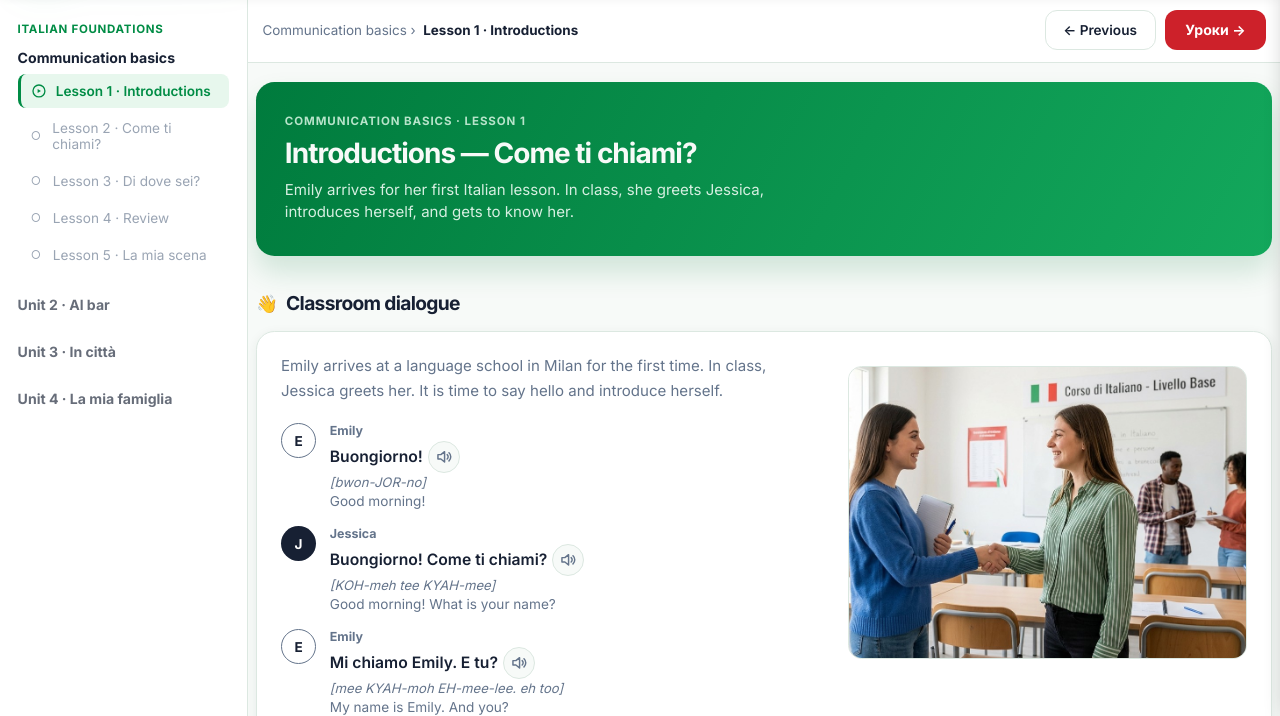
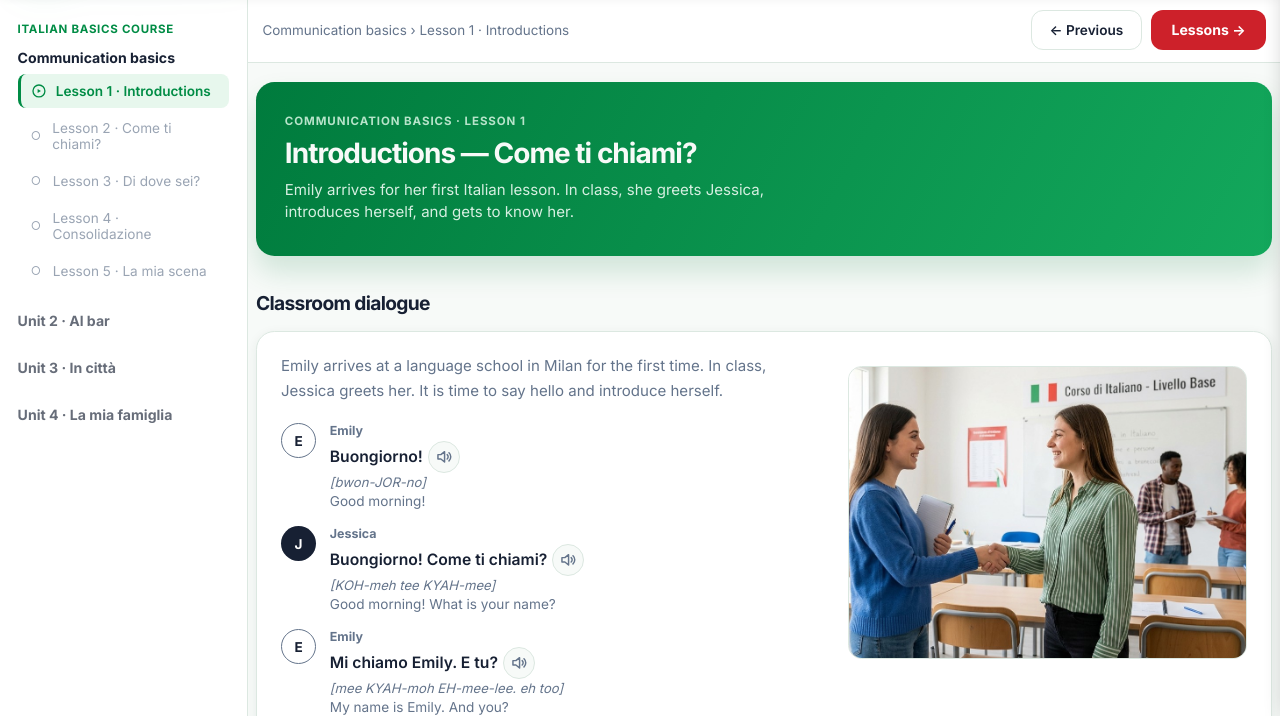
Before and after one commit to Oleewna/LanguageStudio, a plain HTML site: page pages/communication-basics/communication-basics-lesson-1.html in a window 1280 px wide. Shown: the part 84-800 px from the top of the page. Drawn offline with Linux system fonts and the light colour scheme.

Commit message:
Fixed language change and auth page

```diff
--- a/js/communication-basics/communication-basics-lesson-1.js
+++ b/js/communication-basics/communication-basics-lesson-1.js
@@ -6,6 +6,64 @@ function closeSidebar(){
   document.getElementById('sidebar').classList.remove('open');
   document.getElementById('sbOverlay').classList.remove('open');
 }
+function updateLessonPageLanguage() {
+  const english = getSourceLanguage() === 'en';
+
+  const setText = (selector, englishText, ukrainianText) => {
+    const node = document.querySelector(selector);
+    if (!node) return;
+    node.textContent = english ? englishText : ukrainianText;
+  };
+
+  const iconMarkup = '<span class="ic"><svg class="ls-icon" viewBox="0 0 24 24" fill="none" stroke="currentColor" stroke-width="1.8" stroke-linecap="round" stroke-linejoin="round"><circle cx="12" cy="12" r="9"/><path d="M10 9l5 3-5 3z" fill="currentColor" stroke="none"/></svg></span>';
+
+  setText('.sb-course', 'Italian basics course', 'Курс італійської · Основи');
+  setText('.sb-unit-title', 'Communication basics', 'Основи спілкування');
+  document.querySelectorAll('.sb-lesson').forEach((node, index) => {
+    const labels = english
+      ? ['Lesson 1 · Introductions', 'Lesson 2 · Come ti chiami?', 'Lesson 3 · Di dove sei?', 'Lesson 4 · Consolidazione', 'Lesson 5 · La mia scena']
+      : ['Урок 1 · Знайомство', 'Урок 2 · Come ti chiami?', 'Урок 3 · Di dove sei?', 'Урок 4 · Consolidazione', 'Урок 5 · La mia scena'];
+    const label = labels[index] || labels[0];
+    node.innerHTML = `${index === 0 ? iconMarkup : '<span class="ic">○</span>'}${label}`;
+  });
+
+  const lessonTextMap = {
+    '.crumb': english ? 'Communication basics › Lesson 1 · Introductions' : 'Основи спілкування › Урок 1 · Знайомство',
+    '.hero-label': english ? 'Communication basics · Lesson 1' : 'Основи спілкування · Урок 1',
+    '.hero h1': english ? 'Introductions — Come ti chiami?' : 'Знайомство — Come ti chiami?',
+    '.hero-copy p': english ? 'Emily arrives for her first Italian lesson. In class, she greets Jessica, introduces herself, and gets to know her.' : 'Софія приходить на свій перший урок італійської. У класі вона вітається, представляється та знайомиться з Оленою.',
+    '.section-title': english ? 'Classroom dialogue' : 'Діалог у класі',
+    '.story-text': english ? 'Emily arrives at a language school in Milan for the first time. In class, Jessica greets her. It is time to say hello and introduce herself.' : 'Сара вперше заходить до мовної школи в Мілані. На рецепції її зустрічає Анна — час привітатися й назвати своє ім’я.'
+  };
+
+  const lessonActionMap = [
+    { selector: '.btn-ghost', en: '← Previous', uk: '← Назад', aria: { en: 'Return to home', uk: 'Повернутися на головну' } },
+    { selector: '.btn-primary', en: 'Lessons →', uk: 'Уроки →', aria: { en: 'View all lessons', uk: 'Переглянути всі уроки' } }
+  ];
+
+  lessonActionMap.forEach(({ selector, en, uk, aria }) => {
+    const node = document.querySelector(selector);
+    if (!node) return;
+    node.textContent = english ? en : uk;
+    node.setAttribute('aria-label', english ? aria.en : aria.uk);
+  });
+
+  Object.entries(lessonTextMap).forEach(([selector, value]) => {
+    const node = document.querySelector(selector);
+    if (node) node.textContent = value;
+  });
+
+  document.querySelectorAll('.dialogue-ua').forEach((node, index) => {
+    const ukValues = [
+      'Доброго дня!', 'Доброго дня! Як тебе звати?', 'Мене звати Сара. А тебе?', 'Я Анна. Приємно познайомитися!', 'Приємно, Анно!', 'Ти тут новенька?', 'Так, я новенька.', 'Ласкаво просимо на курс італійської!', 'Дуже дякую!', 'Будь ласка. Гарного уроку!', 'Дякую, гарного дня!'
+    ];
+    const enValues = [
+      'Good morning!', 'Good morning! What is your name?', 'My name is Sara. And you?', "I'm Anna. Nice to meet you!", 'Nice to meet you, Anna!', 'Are you new here?', "Yes, I'm new here.", 'Welcome to the Italian course!', 'Thank you very much!', 'You are welcome. Have a good lesson!', 'Thank you. Have a nice day!'
+    ];
+    if (ukValues[index]) node.textContent = english ? enValues[index] : ukValues[index];
+  });
+}
+
 function updateLessonCharacterNames() {
   const studentName = getSourceTranslation('lesson.character.student');
   const studentItalianName = getSourceTranslation('lesson.character.student.italian');
@@ -42,7 +100,11 @@ function updateLessonCharacterNames() {
 }
 
 updateLessonCharacterNames();
-window.addEventListener('sourceLanguageChanged', updateLessonCharacterNames);
+updateLessonPageLanguage();
+window.addEventListener('sourceLanguageChanged', () => {
+  updateLessonCharacterNames();
+  updateLessonPageLanguage();
+});
 
 function gradeLessonTasks() {
   const choiceAnswers = {
```
Also changed, not shown: css/auth.css (+7 -1 lines), pages/auth.html (+0 -12 lines).
